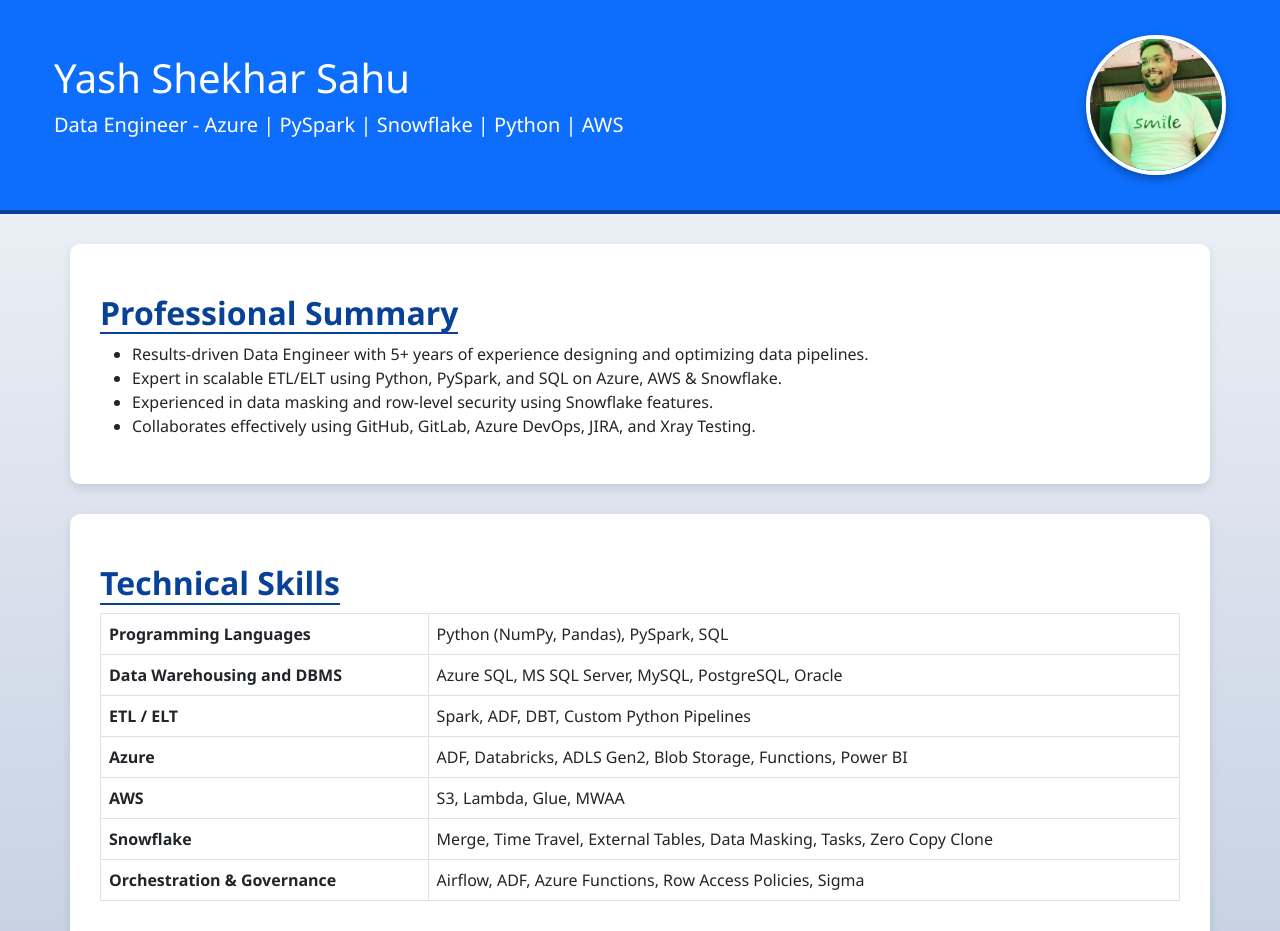
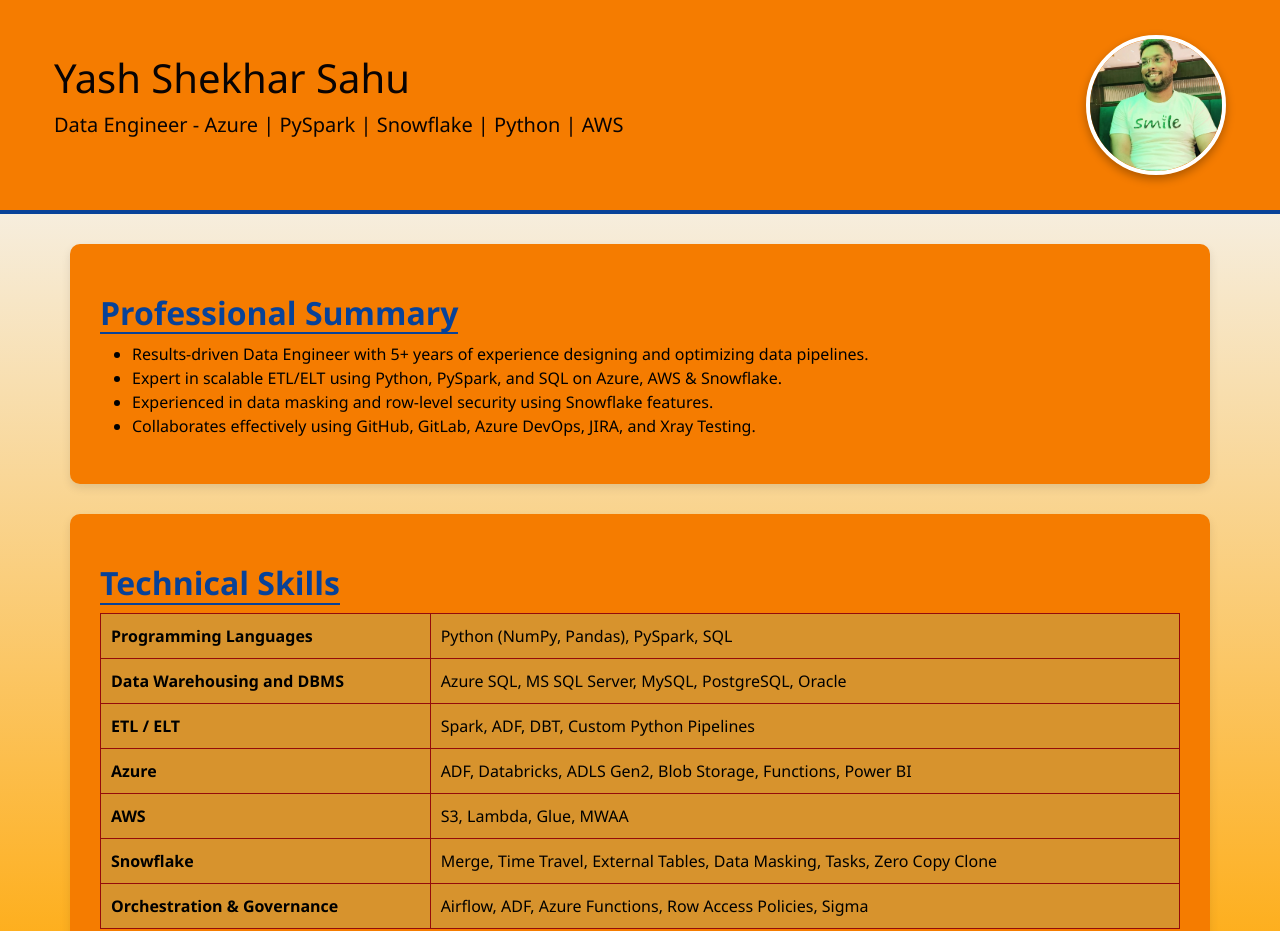
Before and after one commit to yashssahu/yash_shekhar_profile, a plain HTML site: page index.html in a window 1280 px wide. Shown: the top 931 px of the page. Drawn offline with nearby package versions, Linux system fonts and the light colour scheme.

Commit message:
changed background color to orange

```diff
--- a/css/style.css
+++ b/css/style.css
@@ -1,11 +1,11 @@
 body {
-  background: linear-gradient(to bottom, #f5f7fa, #c3cfe2);
+  background: linear-gradient(to bottom, #000000 0%, #f5f7fa 10%, orange 100%);
   font-family: 'Segoe UI', sans-serif;
 }
 
 .header {
-  background-color: #0d6efd;
-  color: white;
+  background-color: #f57c00; /* Changed from blue (#0d6efd) to black */
+  color: rgb(9, 3, 3);
   padding: 30px;
   border-bottom: 4px solid #084298;
 }
@@ -27,13 +27,24 @@ body {
 }
 
 .content-section {
-  background-color: white;
+  background-color: #f57c00; /* Changed to dark orange */
   margin-top: 30px;
   padding: 30px;
   border-radius: 10px;
   box-shadow: 0 4px 10px rgba(0,0,0,0.1);
+  color: black; /* Ensures existing text color remains readable */
 }
 
+/* Override Bootstrap's table style */
+.content-section table.table.table-bordered th,
+.content-section table.table.table-bordered td {
+  background-color: #d7932d !important; /* Light orange */
+  color: black !important; /* Ensure text remains visible */
+  border: 1px solid #940b0b;
+  padding: 10px;
+}
+
+
 footer {
-  background-color: #e9ecef;
+  background-color: #f3d80f;
 }
```
